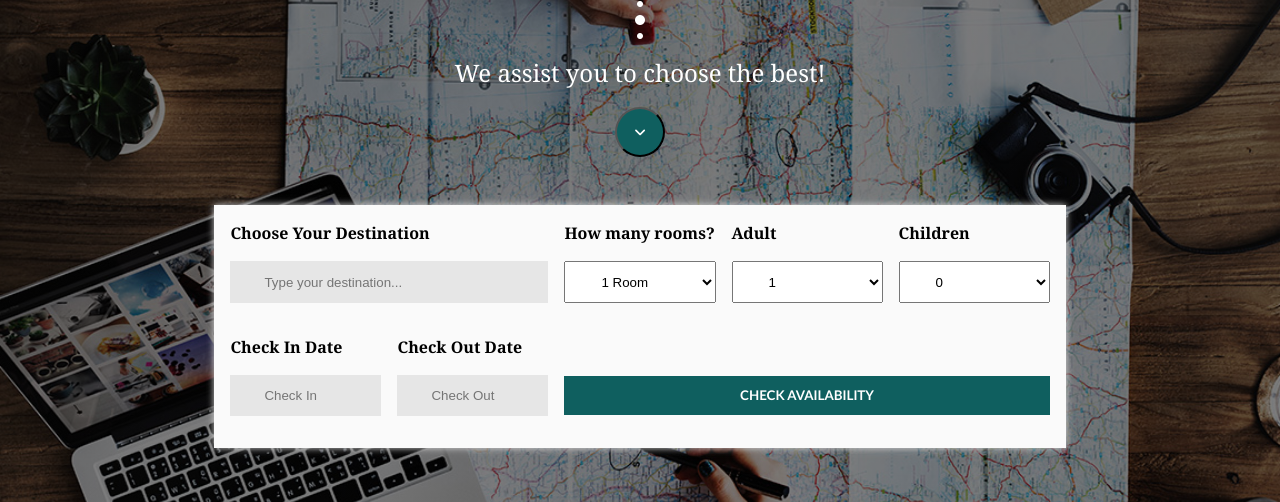
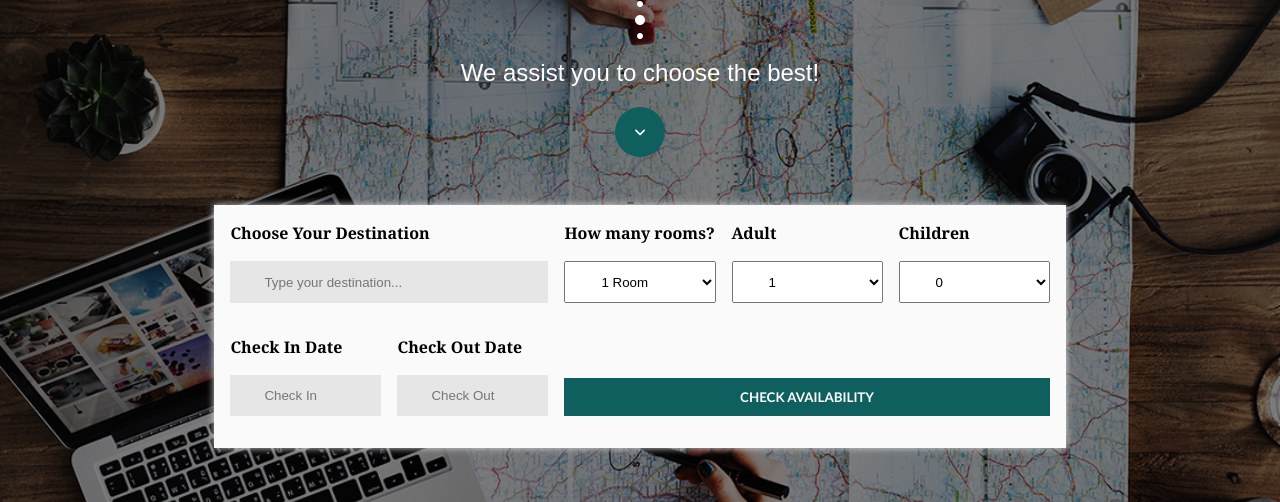
Before and after one commit to Holllyyyy/coursera-final-travel, a plain HTML site: page index.html in a window 1280 px wide. Shown: the part 298-800 px from the top of the page. Drawn offline with Linux system fonts and the light colour scheme.

Commit message:
changes in html, css and readme

```diff
--- a/css/style.css
+++ b/css/style.css
@@ -238,7 +238,6 @@ header {
 /*About*/
 .background-image {
   background-image: linear-gradient(rgba(0, 0, 0, 0.527), rgba(0, 0, 0, 0.5)), url("../images/banner.jpg");
-  /*filter: brightness(50%);*/
   background-repeat: no-repeat;
   background-size: cover;
   background-position: center;
@@ -349,7 +348,7 @@ input {
 
   .submit {
     grid-column: span 3;
-    align-self: center;
+    align-self: end;
   }
 }
 
@@ -373,7 +372,7 @@ input {
 
 .section-text {
   font-size: 1.5rem;
-  font-family: var(--font-family-sans-serif);
+  font-family: sans-serif;
 }
 
 .btn-parent {
@@ -387,6 +386,7 @@ input {
   width: 50px;
   color: var(--white);
   padding: 10px 15px;
+  border: none;
 }
 
 .btn-circle:hover {
@@ -745,10 +745,6 @@ p {
   background-color: var(--green);
   color: var(--white);
   padding: 3rem;
-  /*background-image: url("../images/button-curve.png");
-  background-repeat: no-repeat;
-*/
-
 }
 
 .price {
--- a/index.html
+++ b/index.html
@@ -128,10 +128,12 @@
           />
         </div>
         <div class="submit">
-          <label for="btnSubmit">&nbsp;</label>
-          <button type="submit" class="btn-submit" id="btnSubmit">
-            Check Availability
-          </button>
+          <input
+            type="submit"
+            value="Check Availability"
+            class="btn-submit"
+            id="btnSubmit"
+          />
         </div>
       </form>
     </section>
```
Also changed, not shown: 1 other file.
